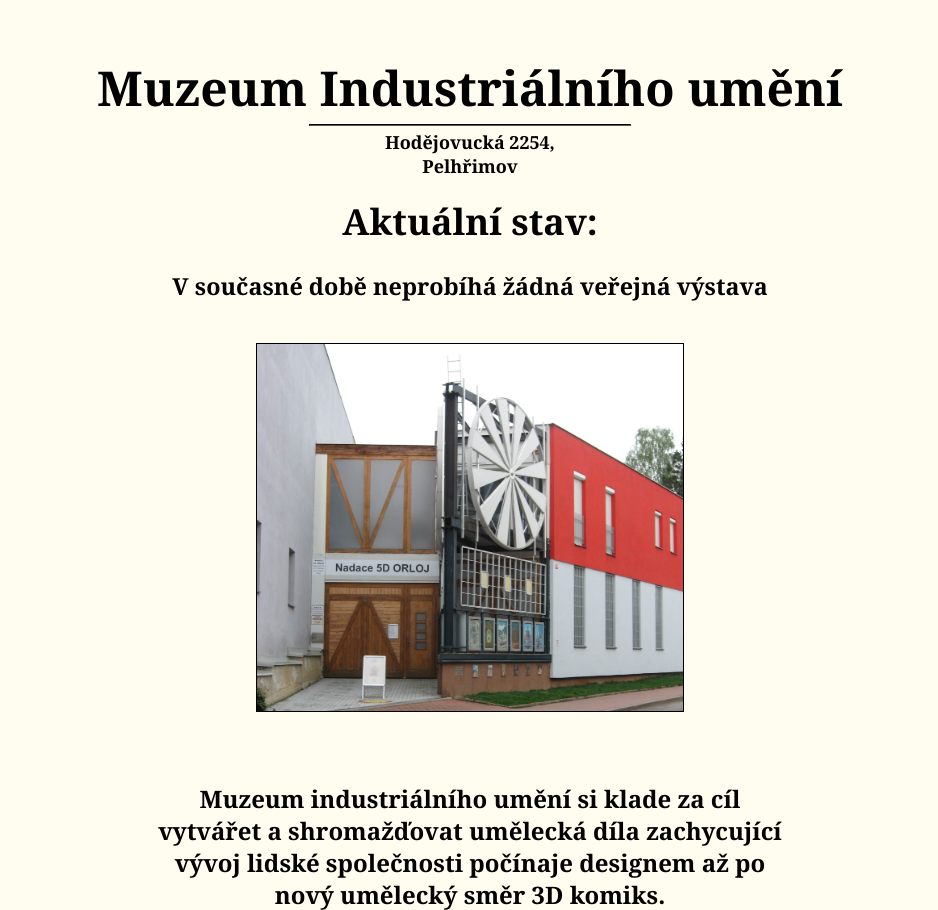
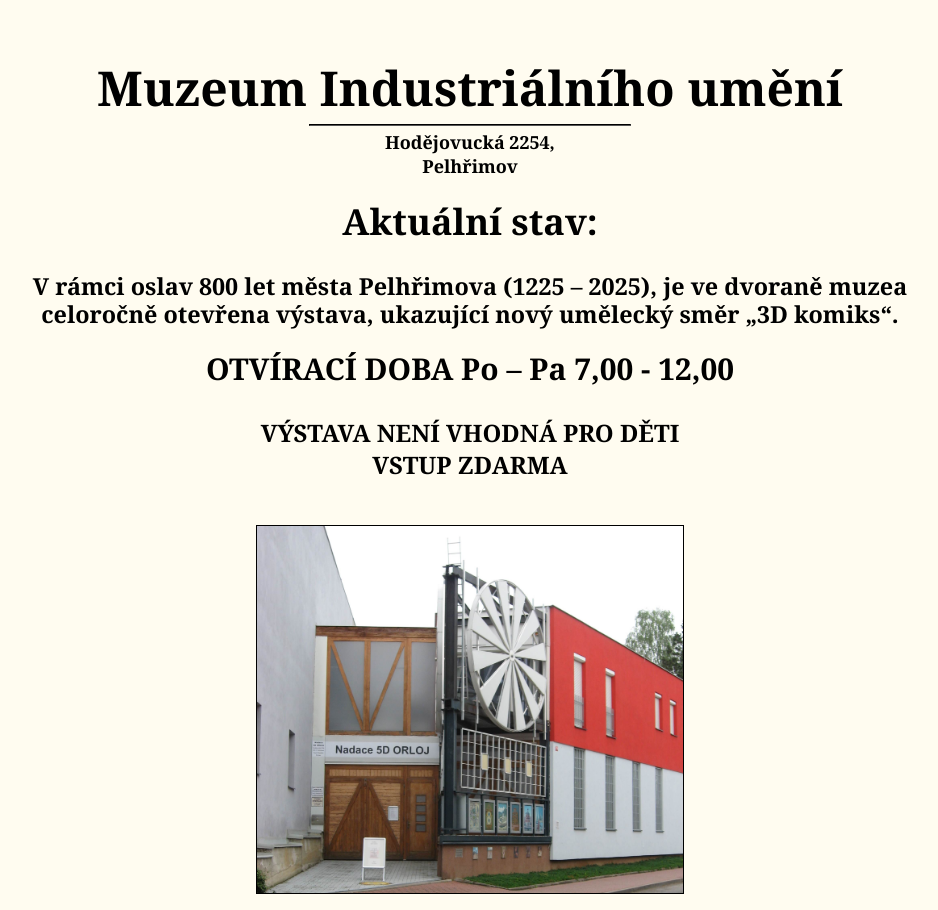
Before and after one commit to Dass33/in-museum, a website: page index.html in a window 1280 px wide. Shown: the top 910 px of the page, without its empty margins (170-1108 px from the left). Drawn offline with Linux system fonts and the light colour scheme.

Commit message:
add ongoing events

```diff
--- a/index.html
+++ b/index.html
@@ -21,7 +21,17 @@
 
         <h2 class="mt-6 text-black text-3xl lg:text-4xl font-bold">
             Aktuální stav:</h2>
-        <h3>V současné době neprobíhá žádná veřejná výstava</h3>
+        <h3>V rámci oslav 800 let města Pelhřimova (1225 – 2025), je ve dvoraně muzea<br>
+            celoročně otevřena výstava, ukazující nový umělecký směr „3D komiks“.</h3>
+
+        <p class="mt-4 text-black text-2xl lg:text-3xl font-bold">
+            OTVÍRACÍ DOBA Po – Pa 7,00 - 12,00
+        </p>
+
+        <p class="text-black text-1xl lg:text-2xl font-bold">
+            VÝSTAVA NENÍ VHODNÁ PRO DĚTI<br>
+            VSTUP ZDARMA
+        </p>
 
         <img src="src/img/nadace_5D_orloj.JPG"
             class="w-full sm:w-4/5 md:w-2/3 xl:w-1/3 mx-auto m-10 mt-5 border-black border border-solid"
```
Also changed, not shown: dist/styles.css.
